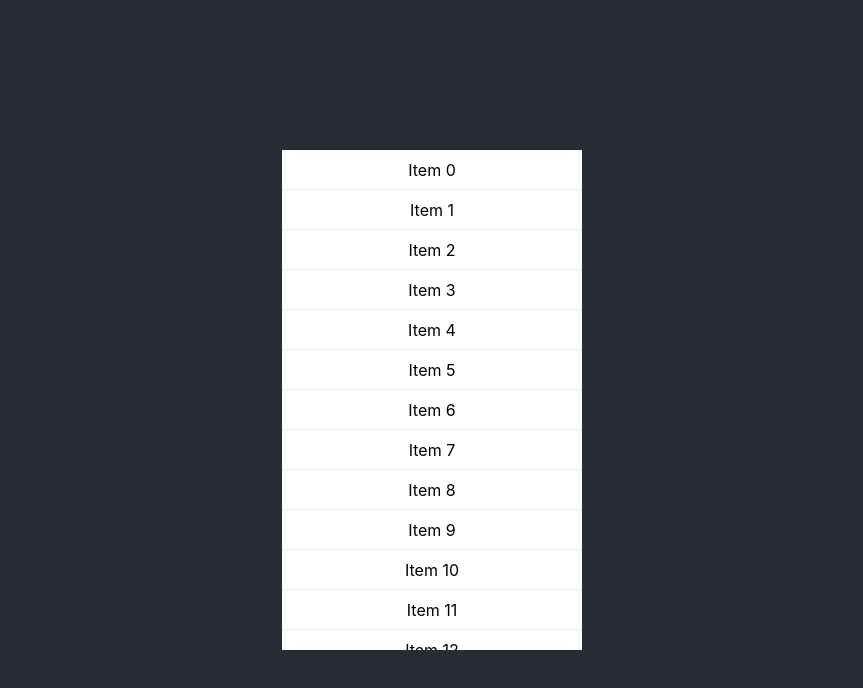
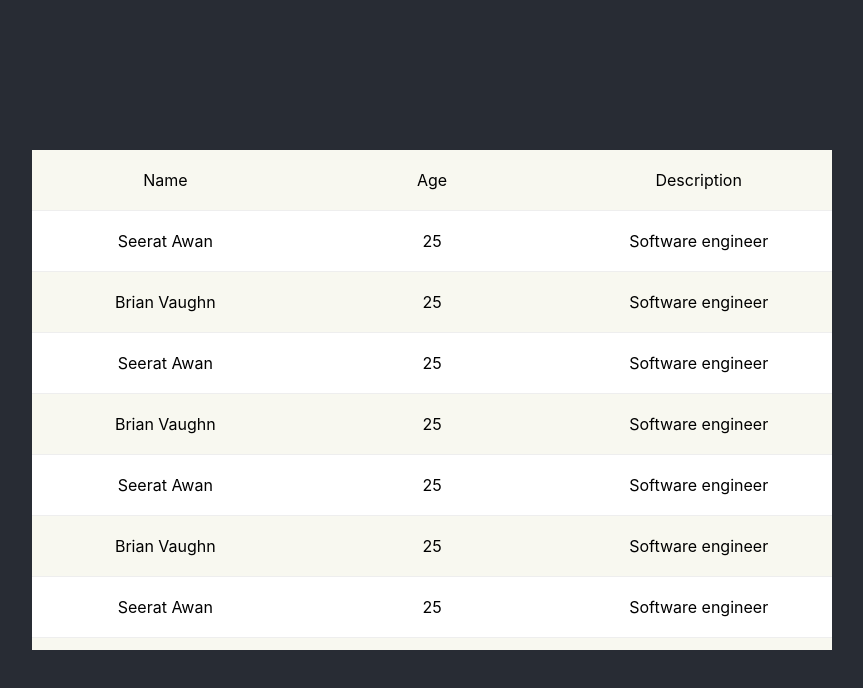
Before and after one commit to seeratawan01/react-virtual-scroll, a React (Create React App) app: page / in a window 1280 px wide. Shown: the top 688 px of the page, without its empty margins (208-1071 px from the left). Built offline with nearby package versions, Linux system fonts and the light colour scheme.

Commit message:
Table component structure

```diff
--- a/src/App.css
+++ b/src/App.css
@@ -46,3 +46,31 @@
 .virtual-list.virtual-list-horizontal .virtual-list-item {
     height: 100% !important;
 }
+
+.virtual-list .virtual-list-column, .virtual-list .virtual-list-row {
+    border-bottom: 1px solid #eee;
+    text-align: center;
+    display: flex;
+    justify-content: space-between;
+    align-items: center;
+    width: 100%;
+}
+
+.virtual-list .virtual-list-column {
+    background-color: #f8f8f0;
+    position: sticky;
+    top: 0;
+}
+
+.virtual-list .virtual-list-row:nth-child(odd) {
+    background-color: #f8f8f0;
+}
+
+.virtual-list .virtual-list-column .virtual-list-column-item,
+.virtual-list .virtual-list-row .virtual-list-row-item
+{
+    flex: 1;
+    display: flex;
+    justify-content: center;
+    align-items: center;
+}
--- a/src/App.tsx
+++ b/src/App.tsx
@@ -1,25 +1,46 @@
 import React from 'react';
 import './App.css';
 
-import List, {itemProps} from "./components/List";
+// import List, {itemProps} from "./components/List";
+import Table, {fieldProps} from "./components/Table";
 
 
+// let data: itemProps[]  = new Array(100000).fill(0).map((_, i)=> ({index: i, content: `Item ${i}`}));
 
-let data: itemProps[]  = new Array(100000).fill(0).map((_, i)=> ({index: i, content: `Item ${i}`}));
+let fields:fieldProps[] = [
+    {key: 'name', name: 'Name'},
+    {key: 'age', name: 'Age'},
+    {key: 'description', name: 'Description'},
+]
+
+let data: any[]  = [
+    {name: 'Seerat Awan', age: 25, description: 'Software engineer'},
+    {name: 'Brian Vaughn', age: 25, description: 'Software engineer'},
+    {name: 'Seerat Awan', age: 25, description: 'Software engineer'},
+    {name: 'Brian Vaughn', age: 25, description: 'Software engineer'},
+    {name: 'Seerat Awan', age: 25, description: 'Software engineer'},
+    {name: 'Brian Vaughn', age: 25, description: 'Software engineer'},
+    {name: 'Seerat Awan', age: 25, description: 'Software engineer'},
+    {name: 'Brian Vaughn', age: 25, description: 'Software engineer'},
+    {name: 'Seerat Awan', age: 25, description: 'Software engineer'},
+    {name: 'Brian Vaughn', age: 25, description: 'Software engineer'},
+    {name: 'Seerat Awan', age: 25, description: 'Software engineer'},
+    {name: 'Brian Vaughn', age: 25, description: 'Software engineer'},
+    {name: 'Seerat Awan', age: 25, description: 'Software engineer'},
+    {name: 'Brian Vaughn', age: 25, description: 'Software engineer'},
+    {name: 'Seerat Awan', age: 25, description: 'Software engineer'},
+    {name: 'Brian Vaughn', age: 25, description: 'Software engineer'},
+];
 
 function App() {
     return (
         <div className="App">
-            <List
-                itemSize={40}
+            <Table
+                itemSize={60}
+                fields={fields}
                 items={data}
-                renderItem={(item) => (
-                    <div key={item.index}>
-                        {item.content}
-                    </div>
-                )}
-                orientation={'vertical'}
                 height={500}
+                width={800}
             />
         </div>
     );
--- a/src/components/List.tsx
+++ b/src/components/List.tsx
@@ -47,7 +47,7 @@ export interface itemProps {
     /**
      * The item's content to render
      */
-    content: string | number | JSX.Element | null,
+    content: string | number | JSX.Element | any | null,
 }
 
 /**
@@ -112,10 +112,10 @@ const List = (
      * @param event
      */
     const handleScroll = (event: UIEvent<HTMLDivElement>) => {
-        if (orientation === "vertical") {
+        if (orientation === "horizontal") {
+            setScrollLeft(event.currentTarget.scrollLeft);
+        } else {
             setScrollTop(event.currentTarget.scrollTop);
-        } else {
-            setScrollLeft(event.currentTarget.scrollLeft);
         }
     }
 
@@ -139,7 +139,7 @@ const List = (
     /**
      * Method to calculate the offset of each item in the list
      */
-    const getItemOffset = (index: number) => {
+    const getItemOffsetStyle = (index: number) => {
         if (orientation === "horizontal") {
             return `translateX(${index * itemSize}px)`;
         }
@@ -168,8 +168,7 @@ const List = (
                             style={{
                                 width: itemSize,
                                 height: itemSize,
-                                overflow: 'hidden',
-                                transform: getItemOffset(item.index)
+                                transform: getItemOffsetStyle(item.index)
                             }}
                         >
                             {renderItem(item)}
--- /dev/null
+++ b/src/components/Table.tsx
@@ -0,0 +1,109 @@
+import React, {ReactNode, UIEvent, useMemo} from "react";
+
+export interface TableProps {
+
+    /**
+     * The height of table container
+     */
+    height?: number,
+
+    /**
+     * The width of table container
+     */
+    width?: number,
+
+    /**
+     * The height of each item in the table
+     */
+    itemSize?: number,
+
+    /**
+     * The fields to render in the table
+     */
+    fields: fieldProps[],
+
+    /**
+     * The items to render in the list
+     */
+    items: any[],
+
+
+    /**
+     * The item's buffer to render in the list
+     */
+    buffer?: number
+}
+
+export interface fieldProps {
+    /**
+     * The unique key of the field
+     */
+    key: string,
+
+    /**
+     * The field's content to render
+     */
+    name: string | ReactNode
+}
+
+
+const Table = (
+    {
+        height = 300,
+        width = 300,
+        itemSize = 35,
+        fields = [],
+        items = [],
+        buffer = 2,
+    }: TableProps
+) => {
+
+    const [scroll, setScroll] = React.useState(0);
+
+    /**
+     * Calculate the height of the list container
+     * height = length of items * height of each item
+     */
+    const scrollHeight = useMemo(() => {
+        return items.length * itemSize;
+    }, [items, itemSize]);
+
+    /**
+     * Method to handle scroll events
+     * @param event
+     */
+    const handleScroll = (event: UIEvent<HTMLDivElement>) => {
+        setScroll(event.currentTarget.scrollTop);
+    }
+
+    return (
+        <div className='virtual-list'  style={{height: height, width: width}}  onScroll={handleScroll}>
+            <div className='virtual-list-item-wrapper'
+                 style={{height: scrollHeight, width: width}}
+            >
+                <div className='virtual-list-column'>
+                    {fields.map((field, index) => (
+                        <div key={index} className='virtual-list-column-item' style={{height: itemSize}}>
+                            {field.name}
+                        </div>
+                    ))}
+                </div>
+
+                {items.map((item, index) => {
+                   return (
+                          <div key={index} className='virtual-list-row'>
+                                {fields.map((field, index) => (
+                                    <div key={index} className='virtual-list-row-item' style={{height: itemSize}}>
+                                        {item[field.key]}
+                                    </div>
+                                ))}
+                            </div>
+                        )
+                })}
+
+            </div>
+        </div>
+    )
+}
+
+export default Table
```
